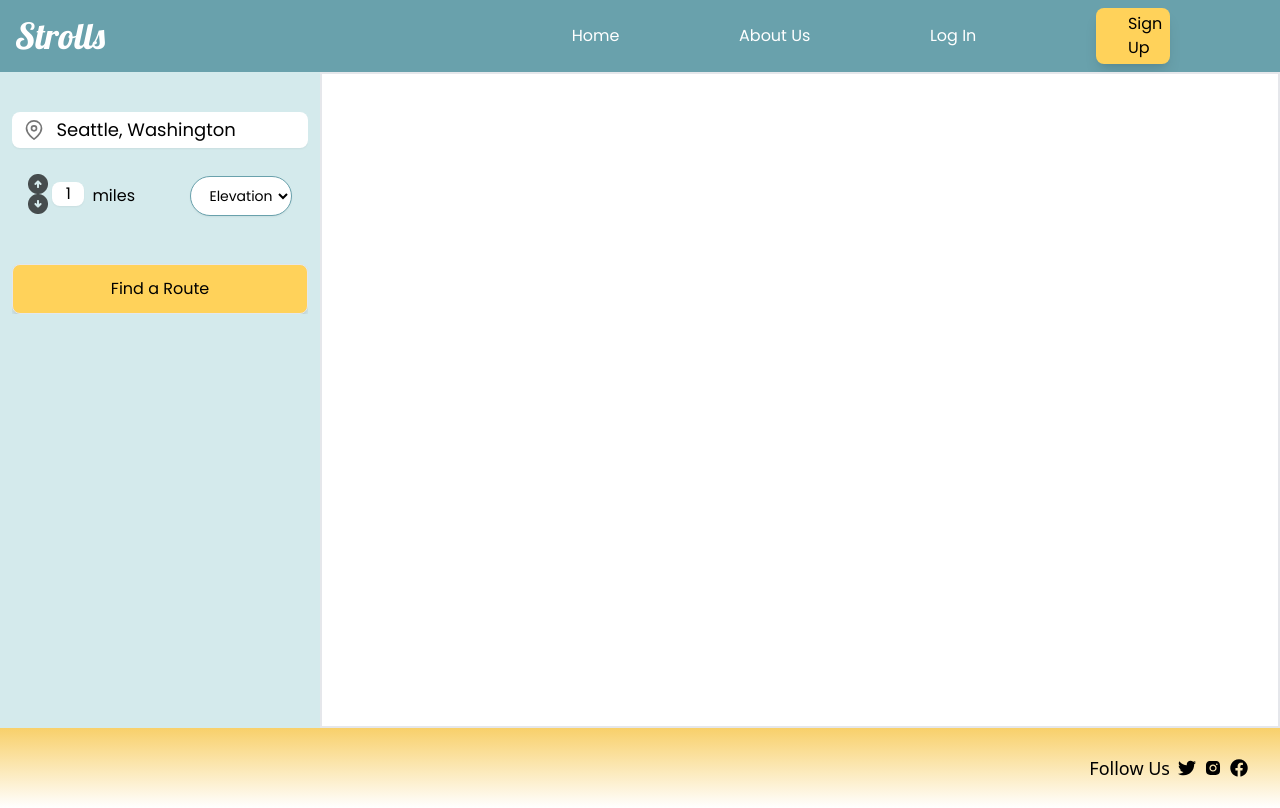
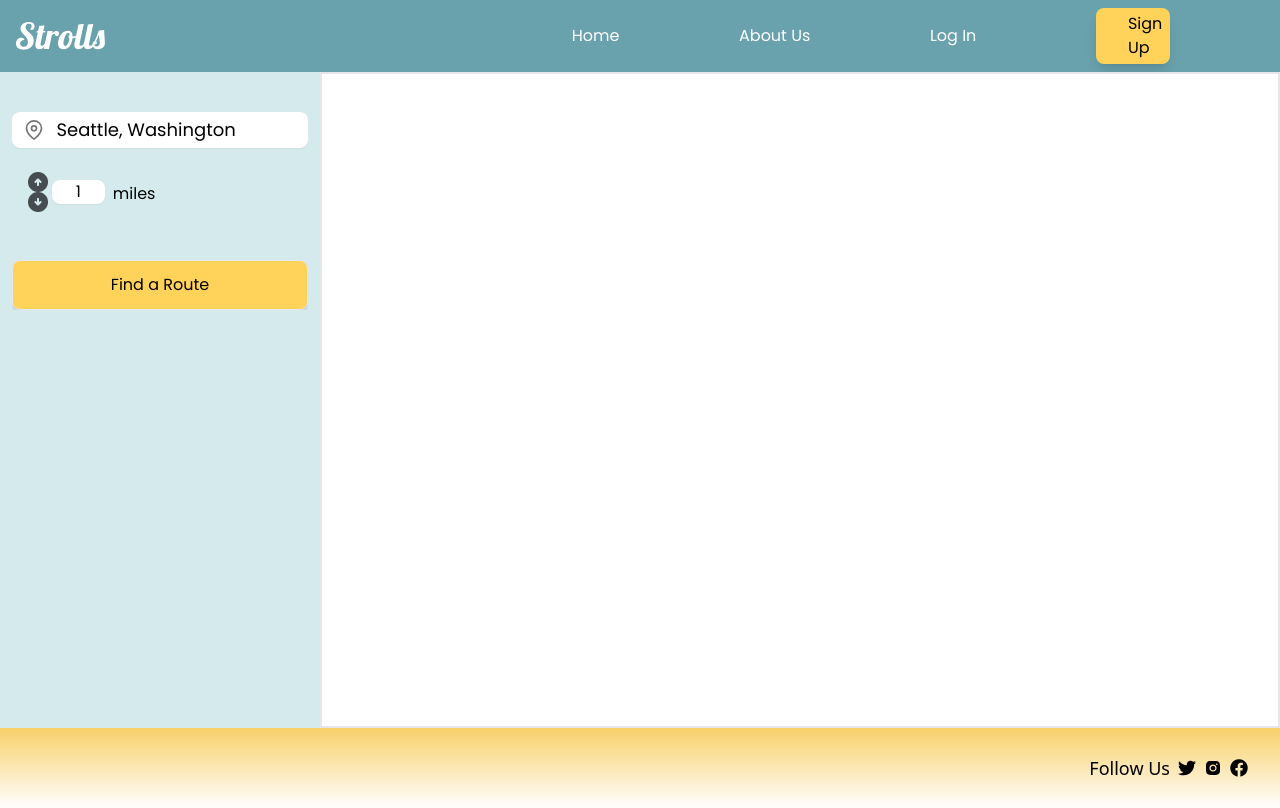
Before and after one commit to kalikokalikova/adventure, a React (Create React App) app in the folder adventure/: page /home in a window 1280 px wide. Built offline with nearby package versions, Linux system fonts and the light colour scheme.

Commit message:
elevation button hidden

```diff
--- a/adventure/src/components/InputForm.jsx
+++ b/adventure/src/components/InputForm.jsx
@@ -62,7 +62,7 @@ function InputForm() {
                         name="elevation"
                         placeholder="Elevation"
                         autoComplete="elevation-value"
-                        className="mt-1 block text-center pl-3 py-2 rounded-full border border-[#69A1AC] bg-white shadow-sm focus:border-[#69A1AC] focus:outline-none focus:ring-[#69A1AC] sm:text-sm"
+                        className="hidden mt-1 block text-center pl-3 py-2 rounded-full border border-[#69A1AC] bg-white shadow-sm focus:border-[#69A1AC] focus:outline-none focus:ring-[#69A1AC] sm:text-sm"
                       >
                         <option>Elevation</option>
                         <option>Flat</option>
```
